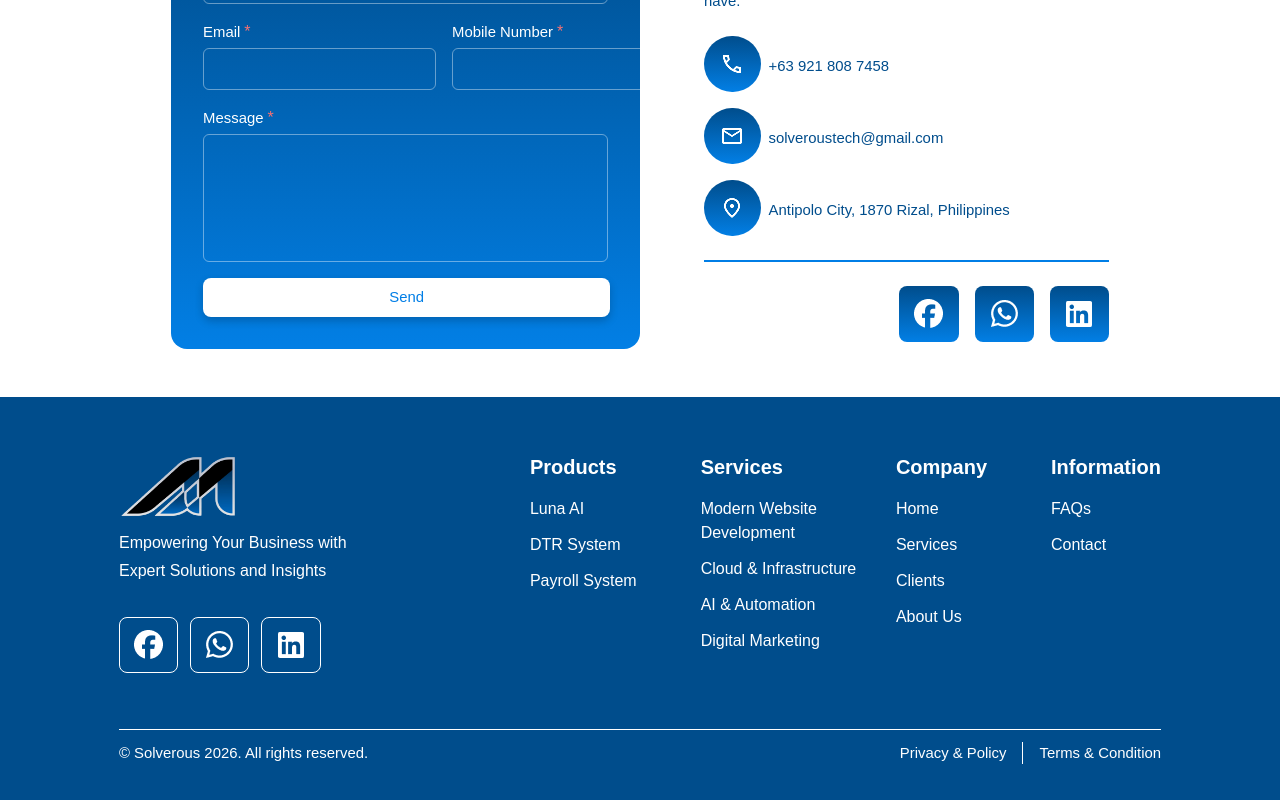
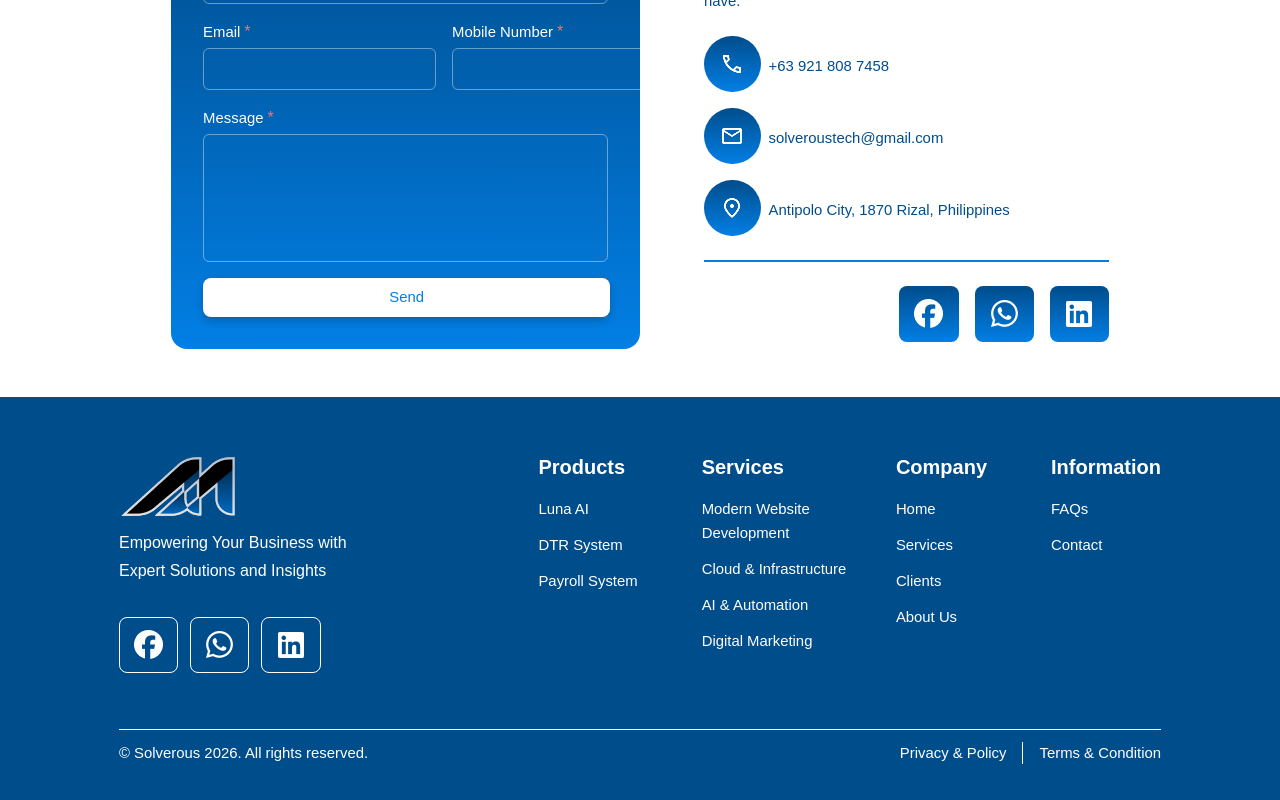
Before and after one commit to SolverousTech/SolverousWebsite, a React (Create React App) app in the folder solverouswebsite/: page / in a window 1280 px wide. Shown: the part 5583-6383 px from the top of the page. Built offline with nearby package versions, Linux system fonts and the light colour scheme.

Commit message:
Fixed font in footer

```diff
--- a/solverouswebsite/src/components/Footer/footer.js
+++ b/solverouswebsite/src/components/Footer/footer.js
@@ -28,19 +28,19 @@
                         <div className='w-fit space-y-4'>
                             <h5 className='h5_title'>Products</h5>
                             <ul className="space-y-3">
-                                <li><a href="https://luna.solverous.com/" target="_blank" rel="noopener noreferrer" className="hover:underline">Luna AI</a></li>
-                                <li><span>DTR System</span></li>
-                                <li><span>Payroll System</span></li>
+                                <li><a href="https://luna.solverous.com/" target="_blank" rel="noopener noreferrer" className="hover:underline p_blue_bg">Luna AI</a></li>
+                                <li><span className='p_blue_bg'>DTR System</span></li>
+                                <li><span className='p_blue_bg'>Payroll System</span></li>
                             </ul>
                         </div>
                         {/* SERVICES LINK */}
                         <div className=' w-[75%] md:w-[50%] space-y-4'>
                             <h5 className='h5_title'>Services</h5>
                             <ul className="space-y-3">
-                                <li><a href="#services" className="hover:underline">Modern Website Development</a></li>
-                                <li><a href="#services" className="hover:underline">Cloud & Infrastructure</a></li>
-                                <li><a href="#services" className="hover:underline">AI & Automation</a></li>
-                                <li><a href="#services" className="hover:underline">Digital Marketing</a></li>
+                                <li><a href="#services" className="hover:underline p_blue_bg">Modern Website Development</a></li>
+                                <li><a href="#services" className="hover:underline p_blue_bg">Cloud & Infrastructure</a></li>
+                                <li><a href="#services" className="hover:underline p_blue_bg">AI & Automation</a></li>
+                                <li><a href="#services" className="hover:underline p_blue_bg">Digital Marketing</a></li>
                             </ul>
                         </div>
                     </div>
@@ -49,18 +49,18 @@
                         <div className='w-fit space-y-4'>
                             <h5 className='h5_title'>Company</h5>
                             <ul className="space-y-3">
-                                <li><a href="#home" className="hover:underline">Home</a></li>
-                                <li><a href="#services" className="hover:underline">Services</a></li>
-                                <li><a href="#clients" className="hover:underline">Clients</a></li>
-                                <li><a href="#about-us" className="hover:underline">About Us</a></li>
+                                <li><a href="#home" className="hover:underline p_blue_bg">Home</a></li>
+                                <li><a href="#services" className="hover:underline p_blue_bg">Services</a></li>
+                                <li><a href="#clients" className="hover:underline p_blue_bg">Clients</a></li>
+                                <li><a href="#about-us" className="hover:underline p_blue_bg">About Us</a></li>
                             </ul>
                         </div>
                         {/* INFORMATION LINK */}
                         <div className='w-fit space-y-4'>
                             <h5 className='h5_title'>Information</h5>
                             <ul className="space-y-3">
-                                <li><a href="#faqs" className="hover:underline">FAQs</a></li>
-                                <li><a href="#contact-us" className="hover:underline">Contact</a></li>
+                                <li><a href="#faqs" className="hover:underline p_blue_bg">FAQs</a></li>
+                                <li><a href="#contact-us" className="hover:underline p_blue_bg">Contact</a></li>
                             </ul>
                         </div>
                     </div>
```
